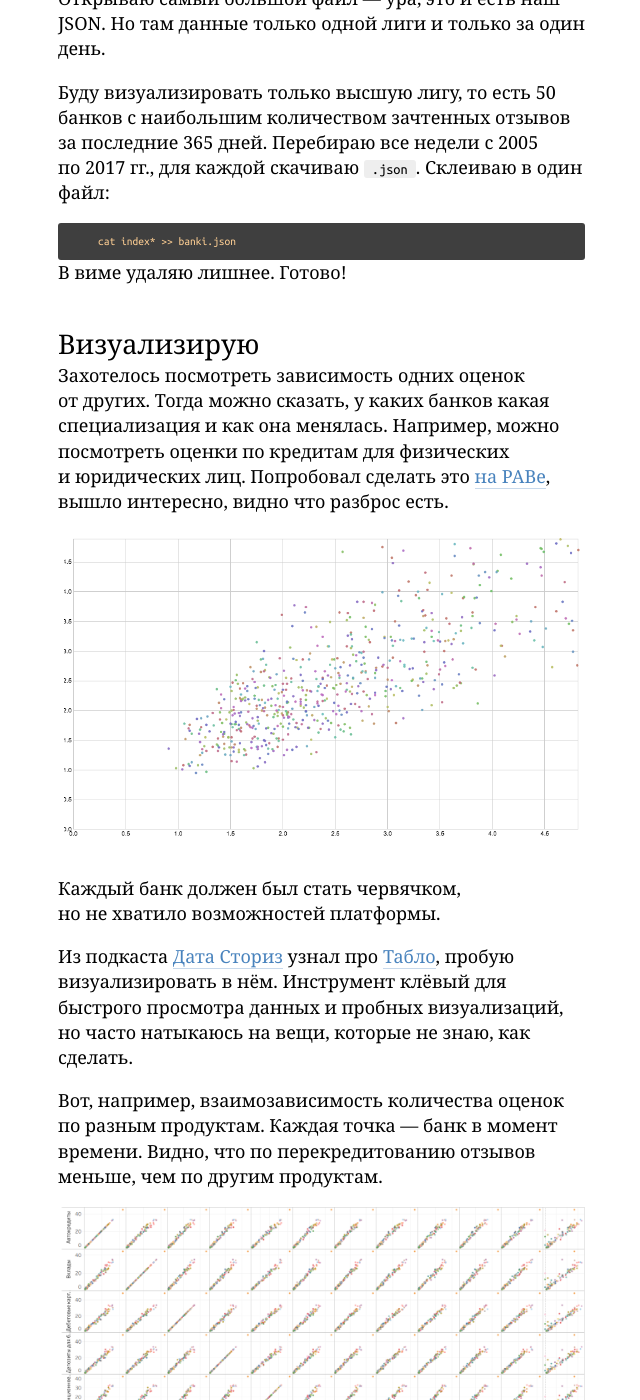
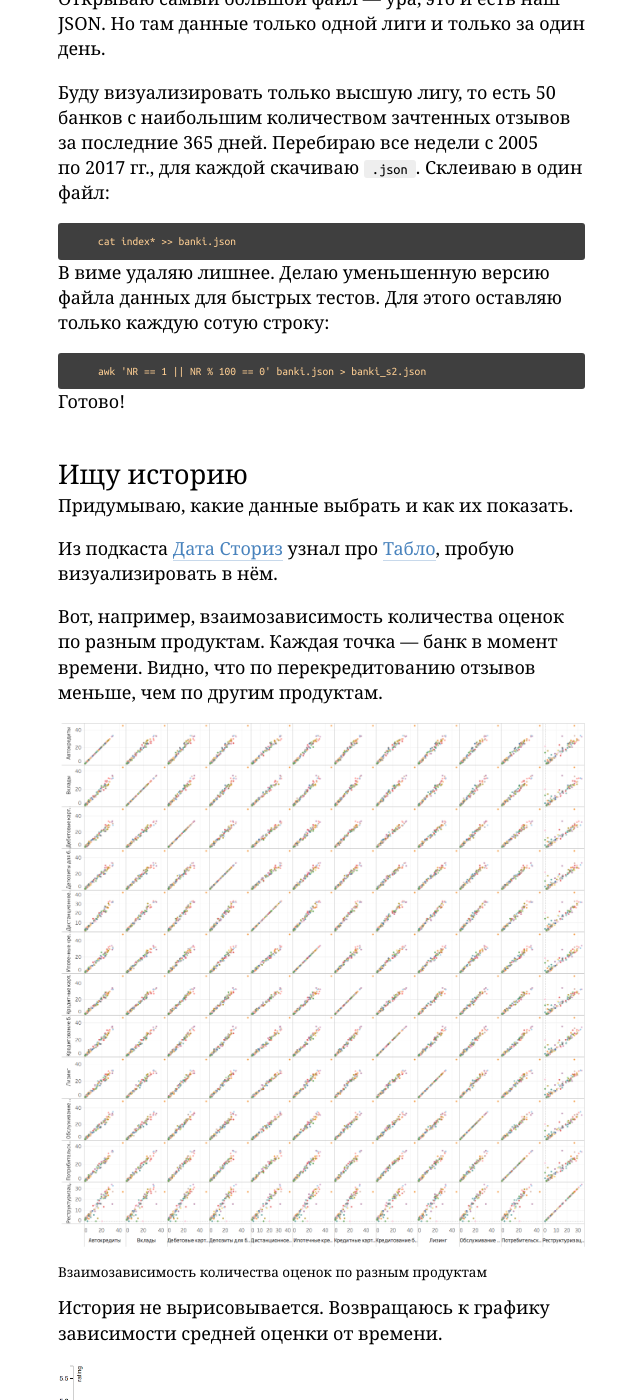
Before and after one commit to illus0r/dianov.org, a Jekyll site: the page built from _posts/2016-12-16-banki-ru-challenge.md, in a window 1280 px wide and 1400 px high, scrolled down 2170 px. Shown: the whole window, without its empty margins (455-1095 px from the left). Built offline with Jekyll 4.4.1, drawn with Linux system fonts in a browser that asks for light colours; some of the changed text lies outside the part shown.

Commit message:
Updated 2016-12-16-banki-ru-challenge.md

````diff
--- a/_posts/2016-12-16-banki-ru-challenge.md
+++ b/_posts/2016-12-16-banki-ru-challenge.md
@@ -50,29 +50,29 @@ date: '2016-12-16 00:00:00'
 cat index* >> banki.json
 ```
 
-В виме удаляю лишнее. Готово!
+В виме удаляю лишнее. Делаю уменьшенную версию файла данных для быстрых тестов. Для этого оставляю только каждую сотую строку:
 
-## Визуализирую
+```
+awk 'NR == 1 || NR % 100 == 0' banki.json > banki_s2.json
+```
 
-Захотелось посмотреть зависимость одних оценок от других. Тогда можно сказать, у каких банков какая специализация и как она менялась. Например, можно посмотреть оценки по кредитам для физических и юридических лиц. Попробовал сделать это [на РАВе](http://raw.densitydesign.org/), вышло интересно, видно что разброс есть.
+Готово!
 
-![]({{ site.baseurl }}/forestryio/images/%D0%A1%D0%BD%D0%B8%D0%BC%D0%BE%D0%BA%20%D1%8D%D0%BA%D1%80%D0%B0%D0%BD%D0%B0%202016-12-16%20%D0%B2%2011.56.01-1.png)
 
-Каждый банк должен был стать червячком, но не хватило возможностей платформы.
+## Ищу историю
 
-Из подкаста [Дата Сториз](datastori.es) узнал про [Табло](http://www.tableau.com/), пробую визуализировать в нём. Инструмент клёвый для быстрого просмотра данных и пробных визуализаций, но часто натыкаюсь на вещи, которые не знаю, как сделать.
+Придумываю, какие данные выбрать и как их показать.
+
+Из подкаста [Дата Сториз](datastori.es) узнал про [Табло](http://www.tableau.com/), пробую визуализировать в нём.
 
 Вот, например, взаимозависимость количества оценок по разным продуктам. Каждая точка — банк в момент времени. Видно, что по перекредитованию отзывов меньше, чем по другим продуктам.
 
 ![banki-matrix.png](/media/banki-matrix.png)
 
-Возвращаюсь к ДЗ. Делаю уменьшенную версию файла данных для быстрых тестов. Для этого оставляю только каждую сотую строку:
+Взаимозависимость количества оценок по разным продуктам
+{:.caption}
 
-```
-awk 'NR == 1 || NR % 100 == 0' banki.json > banki_s2.json
-```
-
-Придумываю, как организовать данные. Первая мысль — график общей оценки от времени.
+История не вырисовывается. Возвращаюсь к графику зависимости средней оценки от времени.
 
 ![]({{ site.baseurl }}/forestryio/images/%D0%A1%D0%BD%D0%B8%D0%BC%D0%BE%D0%BA%20%D1%8D%D0%BA%D1%80%D0%B0%D0%BD%D0%B0%202016-12-23%20%D0%B2%2022.47.46.png)
 
````
